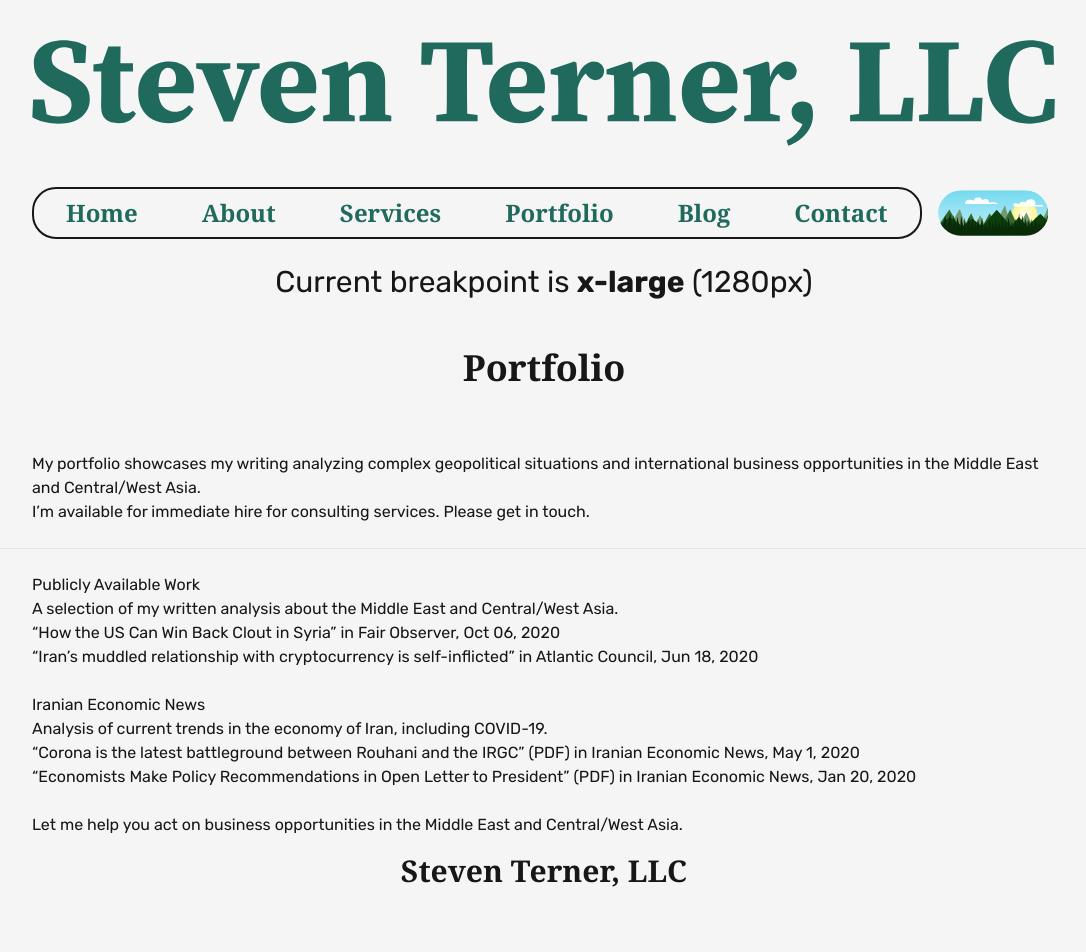
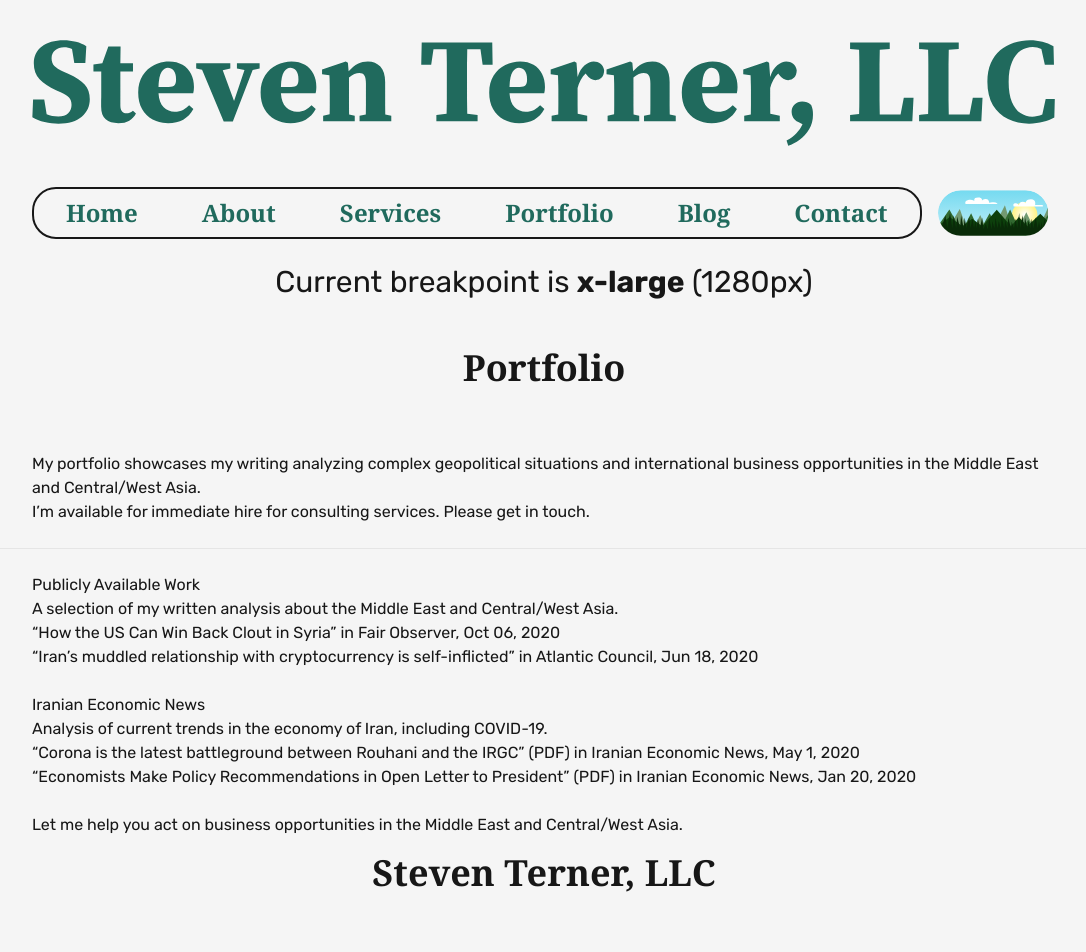
Before and after one commit to DoctorDerek/steven-terner.github.io, a Next.js app: page /demo in a window 1280 px wide. Shown: the top 952 px of the page, without its empty margins (96-1182 px from the left). Built offline with nearby package versions, Linux system fonts and the light colour scheme; a web font is replaced by a local one; what @tailwindcss/typography would draw is missing.

Commit message:
Increase font size on md:text-3xl to text-4xl

```diff
--- a/components/AboutSidebar.js
+++ b/components/AboutSidebar.js
@@ -5,7 +5,7 @@ import Image from "@/components/Image"
 
 const AboutSidebarInner = () => (
   <>
-    <h2 className="font-serif text-4xl font-bold text-center sm:text-3xl sm:py-4 md:text-3xl">
+    <h2 className="font-serif text-4xl font-bold text-center sm:text-3xl sm:py-4 md:text-4xl">
       Steven Terner, LLC
     </h2>
     <div className="flex flex-wrap w-full justify-evenly sm:py-12">
```
